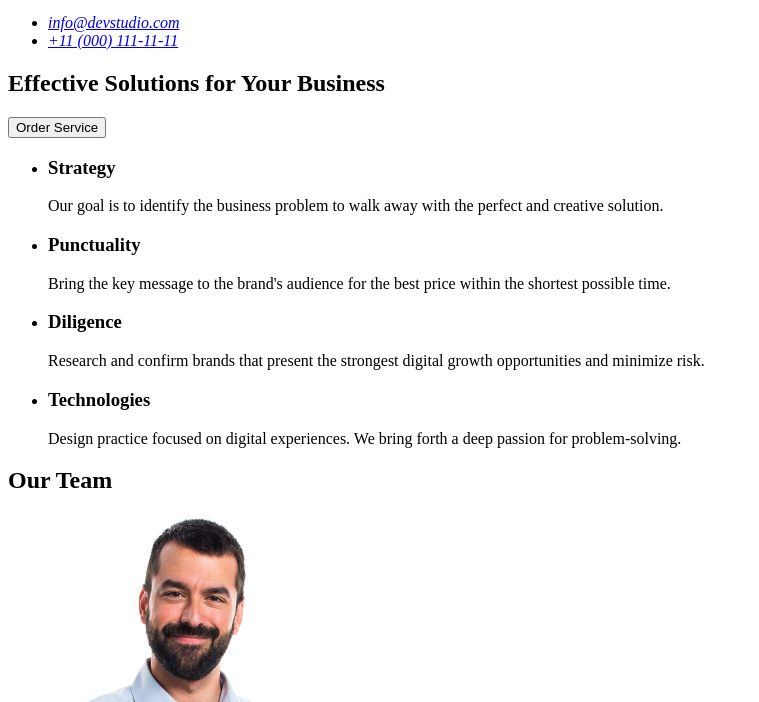
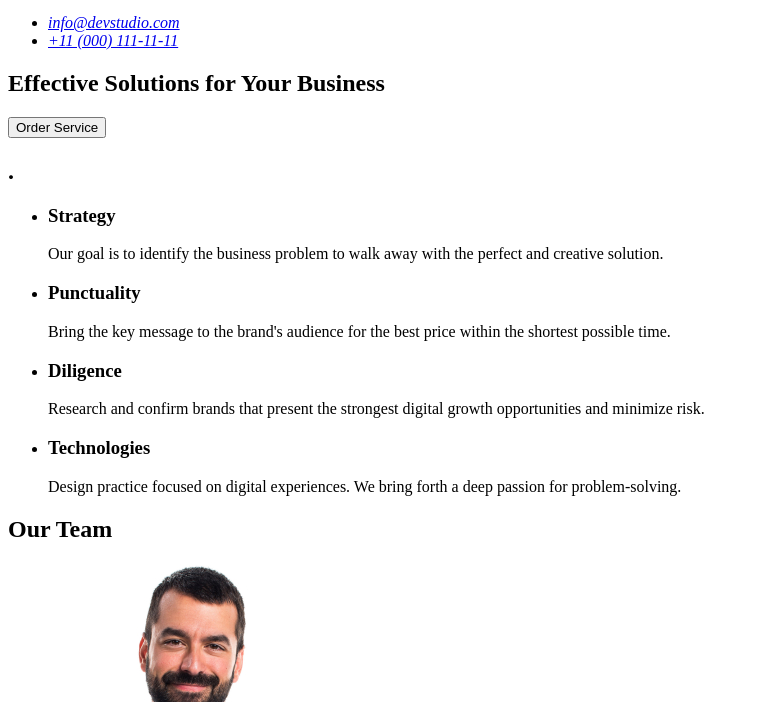
Before and after one commit to PavloHohish/goit-markup-hw-01, a plain HTML site: page index.html in a window 1280 px wide. Shown: the part 98-800 px from the top of the page, without its empty margins (0-759 px from the left). Drawn offline with Linux system fonts and the light colour scheme.

Commit message:
h2 in second section added

```diff
--- a/index.html
+++ b/index.html
@@ -44,6 +44,7 @@
 
          <!-- 2 SECTION -->
          <section class="features">
+            <h2>.</h2>
             <ul class="features-list">
                <li class="features-list-item">
                   <h3 class="features-title">Strategy</h3>
```
